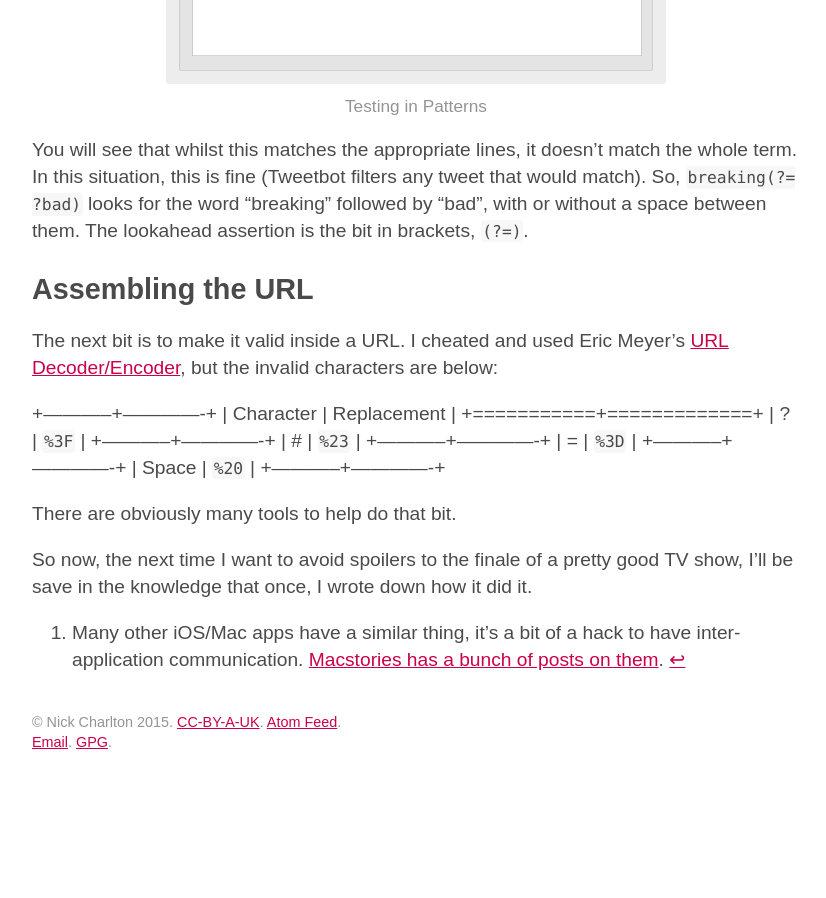
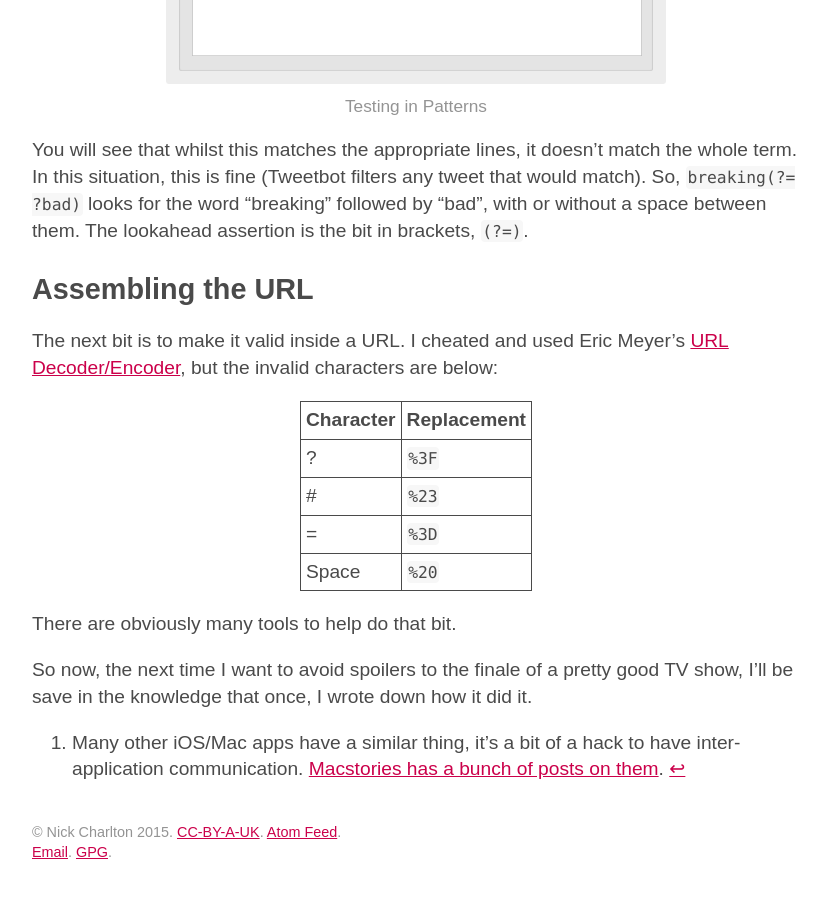
Before and after one commit to nickcharlton/site, a Jekyll site: the page built from _posts/2013-08-13-tweetbot-mute-filters.md, in a window 1280 px wide and 900 px high, scrolled down 1544 px. Shown: the whole window, without its empty margins (224-1050 px from the left). Built offline with Jekyll 4.4.1, drawn with Linux system fonts in a browser that asks for light colours; some web fonts are replaced; Markdown is read by kramdown in place of the engine named in the settings; comment, search, counter and statistics services are not loaded; before the commit the page ends 2335 px from its top, so only the background shows below that.

Commit message:
Fixes tables.

```diff
--- a/_config.yml
+++ b/_config.yml
@@ -15,4 +15,4 @@ defaults:
 
 markdown: redcarpet
 redcarpet:
-  extensions: [smart]
+  extensions: [smart, tables]
```
Also changed, not shown: _posts/2013-08-13-tweetbot-mute-filters.md (+1 -6 lines), _posts/2015-07-07-installing-jenkins-osx-yosemite.md (+1 -4 lines).
